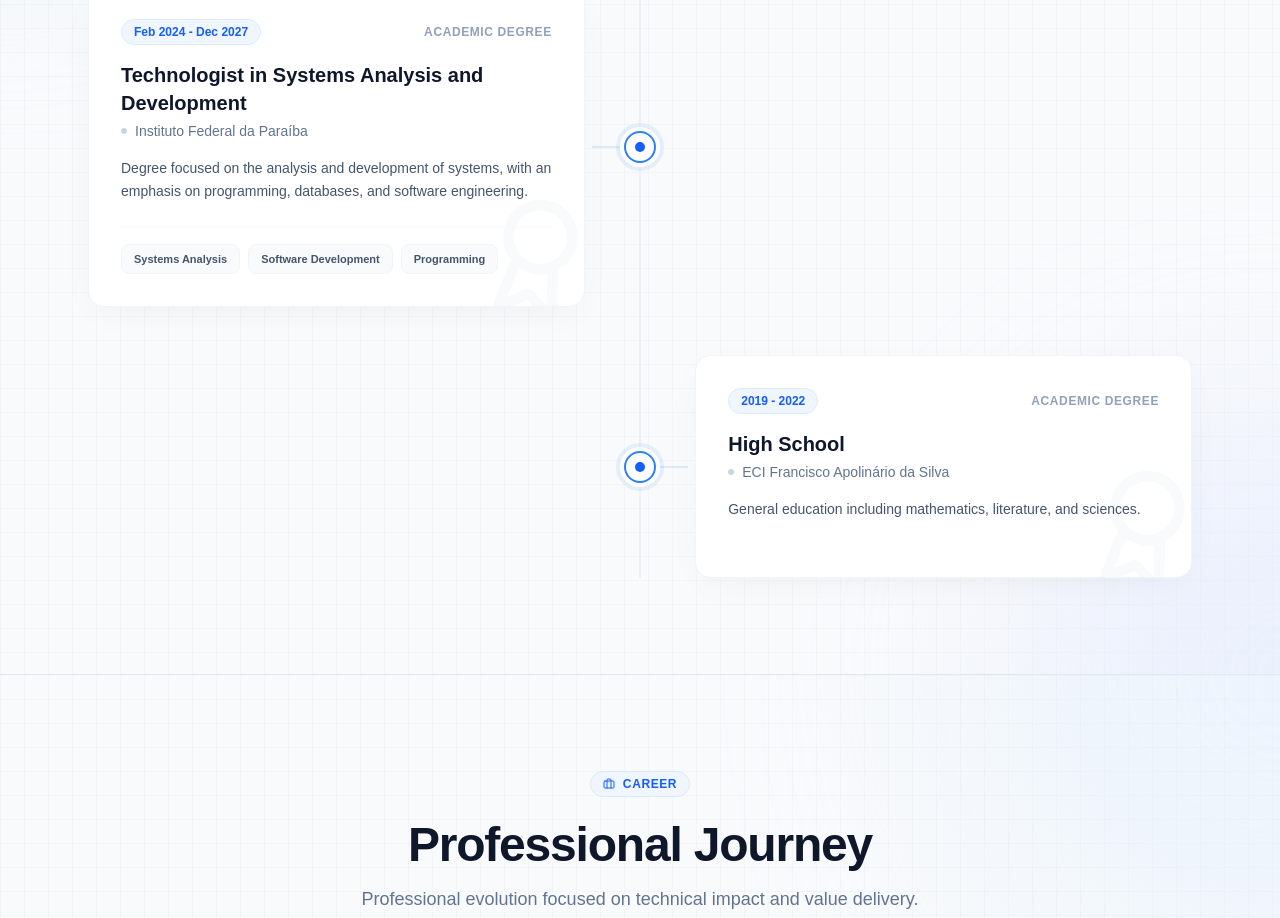
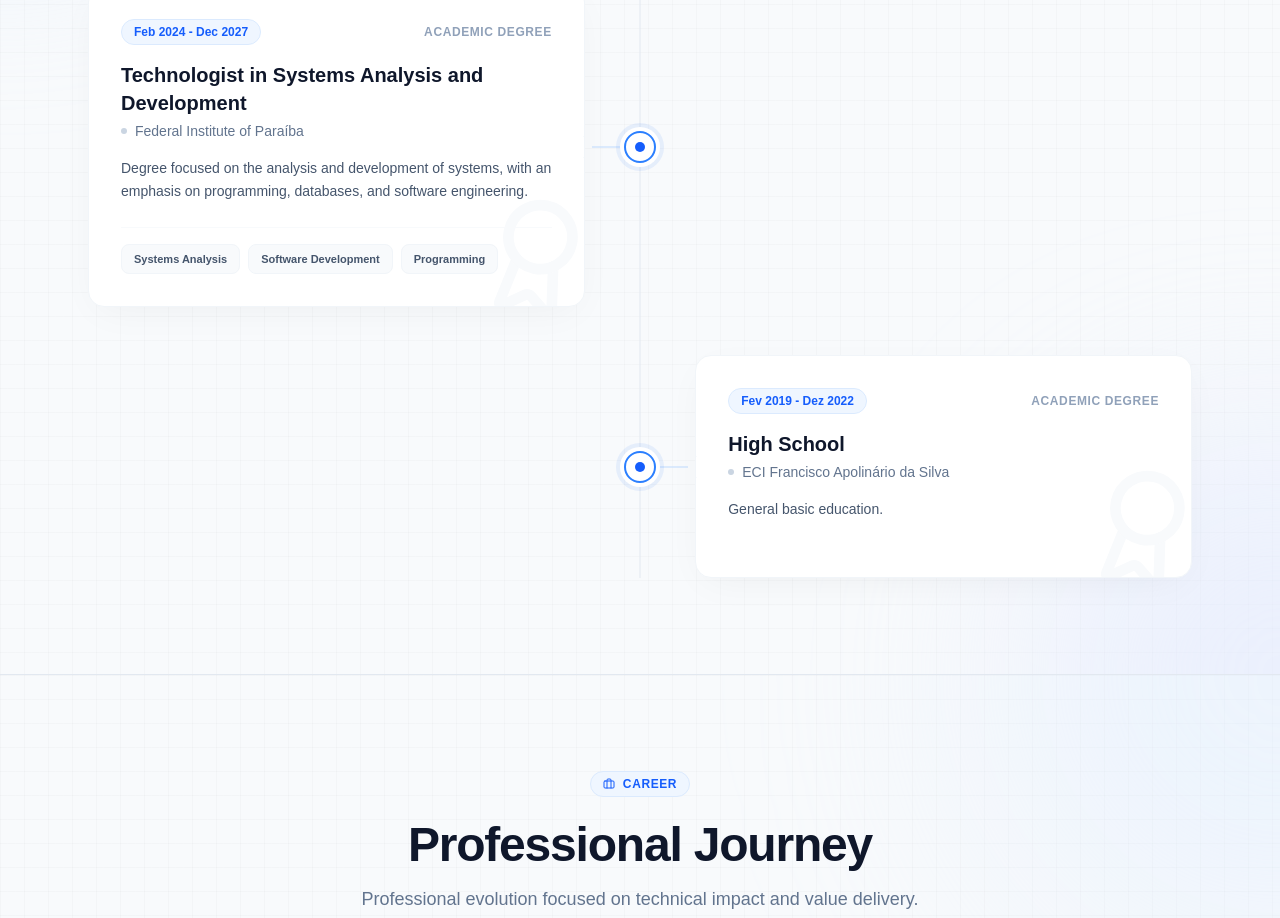
Before and after one commit to dariomatias-dev/portfolio, a Next.js app: page /en in a window 1280 px wide. Shown: the part 4559-5477 px from the top of the page. Built offline with nearby package versions, Linux system fonts and the light colour scheme.

Commit message:
feat: added internationalization to the education section
- Implemented internationalization for the education section to improve user experience.

```diff
--- a/components/education-section.tsx
+++ b/components/education-section.tsx
@@ -1,11 +1,14 @@
 "use client";
 
 import { Award, GraduationCap } from "lucide-react";
+import { useTranslations } from "next-intl";
 
 import { educations } from "@/constants/educations";
 import { BadgeSection } from "./badge-section";
 
 export const EducationSection = () => {
+  const t = useTranslations("education");
+
   return (
     <section
       id="education"
@@ -18,14 +21,15 @@ export const EducationSection = () => {
 
       <div className="max-w-6xl mx-auto px-4 md:px-6 relative z-10">
         <div className="text-center mb-16 md:mb-20">
-          <BadgeSection icon={GraduationCap}>Education</BadgeSection>
+          <BadgeSection icon={GraduationCap}>
+            {t("badge")}
+          </BadgeSection>
 
           <h2 className="text-3xl md:text-5xl font-extrabold text-slate-900 tracking-tight mb-4">
-            Education & Certifications
+            {t("title")}
           </h2>
           <p className="text-slate-500 max-w-2xl mx-auto text-lg">
-            A solid foundation built through continuous learning and technical
-            validation.
+            {t("subtitle")}
           </p>
         </div>
 
@@ -35,6 +39,7 @@ export const EducationSection = () => {
           <div className="space-y-12 md:space-y-12">
             {educations.map((edu, index) => {
               const isEven = index % 2 === 0;
+              const tags = t.raw(edu.tagKeys) as string[];
 
               return (
                 <div
@@ -70,28 +75,28 @@ export const EducationSection = () => {
                       <div className="relative z-10">
                         <div className="flex flex-wrap items-center justify-between mb-4 gap-2">
                           <span className="px-3 py-1 rounded-full text-xs font-bold bg-blue-50 text-blue-600 border border-blue-100">
-                            {edu.year}
+                            {t(edu.yearKey)}
                           </span>
                           <span className="text-xs font-semibold text-slate-400 uppercase tracking-wider">
-                            {edu.type}
+                            {t(edu.typeKey)}
                           </span>
                         </div>
 
                         <h3 className="text-lg md:text-xl font-bold text-slate-900 mb-1 group-hover:text-blue-600 transition-all duration-300">
-                          {edu.degree}
+                          {t(edu.degreeKey)}
                         </h3>
                         <p className="text-slate-500 font-medium text-sm mb-4 flex items-center gap-2">
                           <span className="w-1.5 h-1.5 rounded-full bg-slate-300" />
-                          {edu.institution}
+                          {t(edu.institutionKey)}
                         </p>
 
                         <p className="text-slate-600 text-sm leading-relaxed mb-6">
-                          {edu.description}
+                          {t(edu.descriptionKey)}
                         </p>
 
-                        {edu.tags.length != 0 && (
+                        {tags.length > 0 && (
                           <div className="flex flex-wrap gap-2 pt-4 border-t border-slate-50">
-                            {edu.tags.map((tag) => (
+                            {tags.map((tag) => (
                               <span
                                 key={tag}
                                 className="text-[11px] font-semibold text-slate-600 bg-slate-50 px-3 py-1.5 rounded-lg border border-slate-100 group-hover:bg-white group-hover:shadow-sm transition-all duration-300 cursor-default"
--- a/constants/educations.ts
+++ b/constants/educations.ts
@@ -2,20 +2,19 @@ import { EducationItem } from "@/@types/education";
 
 export const educations: EducationItem[] = [
   {
-    degree: "Technologist in Systems Analysis and Development",
-    institution: "Instituto Federal da Paraíba",
-    type: "Academic Degree",
-    year: "Feb 2024 - Dec 2027",
-    description:
-      "Degree focused on the analysis and development of systems, with an emphasis on programming, databases, and software engineering.",
-    tags: ["Systems Analysis", "Software Development", "Programming"],
+    degreeKey: "items.ads.degree",
+    institutionKey: "items.ads.institution",
+    typeKey: "items.ads.type",
+    yearKey: "items.ads.year",
+    descriptionKey: "items.ads.description",
+    tagKeys: "items.ads.tags",
   },
   {
-    degree: "High School",
-    institution: "ECI Francisco Apolinário da Silva",
-    type: "Academic Degree",
-    year: "2019 - 2022",
-    description: "General education including mathematics, literature, and sciences.",
-    tags: [],
+    degreeKey: "items.highSchool.degree",
+    institutionKey: "items.highSchool.institution",
+    typeKey: "items.highSchool.type",
+    yearKey: "items.highSchool.year",
+    descriptionKey: "items.highSchool.description",
+    tagKeys: "items.highSchool.tags",
   },
 ];
--- a/messages/en.json
+++ b/messages/en.json
@@ -184,6 +184,30 @@
     }
   },
 
+  "education": {
+    "title": "Education & Certifications",
+    "subtitle": "A solid foundation built through continuous learning and technical validation.",
+    "badge": "Education",
+    "items": {
+      "ads": {
+        "degree": "Technologist in Systems Analysis and Development",
+        "institution": "Federal Institute of Paraíba",
+        "type": "Academic Degree",
+        "year": "Feb 2024 - Dec 2027",
+        "description": "Degree focused on the analysis and development of systems, with an emphasis on programming, databases, and software engineering.",
+        "tags": ["Systems Analysis", "Software Development", "Programming"]
+      },
+      "highSchool": {
+        "degree": "High School",
+        "institution": "ECI Francisco Apolinário da Silva",
+        "type": "Academic Degree",
+        "year": "Fev 2019 - Dez 2022",
+        "description": "General basic education.",
+        "tags": []
+      }
+    }
+  },
+
   "footer": {
     "description": "Development of interfaces and systems with a focus on scalability, performance, and a clear, efficient, and well-structured user experience.",
     "rights": "All rights reserved.",
--- a/messages/pt.json
+++ b/messages/pt.json
@@ -184,6 +184,34 @@
     }
   },
 
+  "education": {
+    "title": "Educação e Certificações",
+    "subtitle": "Uma base sólida construída através de aprendizado contínuo e validação técnica.",
+    "badge": "Educação",
+    "items": {
+      "ads": {
+        "degree": "Tecnólogo em Análise e Desenvolvimento de Sistemas",
+        "institution": "Instituto Federal da Paraíba",
+        "type": "Grau Acadêmico",
+        "year": "Fev 2024 - Dez 2027",
+        "description": "Graduação focada na análise e desenvolvimento de sistemas, com ênfase em programação, banco de dados e engenharia de software.",
+        "tags": [
+          "Análise de Sistemas",
+          "Desenvolvimento de Software",
+          "Programação"
+        ]
+      },
+      "highSchool": {
+        "degree": "Ensino Médio",
+        "institution": "ECI Francisco Apolinário da Silva",
+        "type": "Grau Acadêmico",
+        "year": "Fev 2019 - Dez 2022",
+        "description": "Educação básica geral.",
+        "tags": []
+      }
+    }
+  },
+
   "footer": {
     "description": "Desenvolvimento de interfaces e sistemas com foco em escalabilidade, performance e uma experiência do usuário clara, eficiente e bem estruturada.",
     "rights": "Todos os direitos reservados.",
```
Also changed, not shown: @types/education.d.ts (+6 -6 lines).
